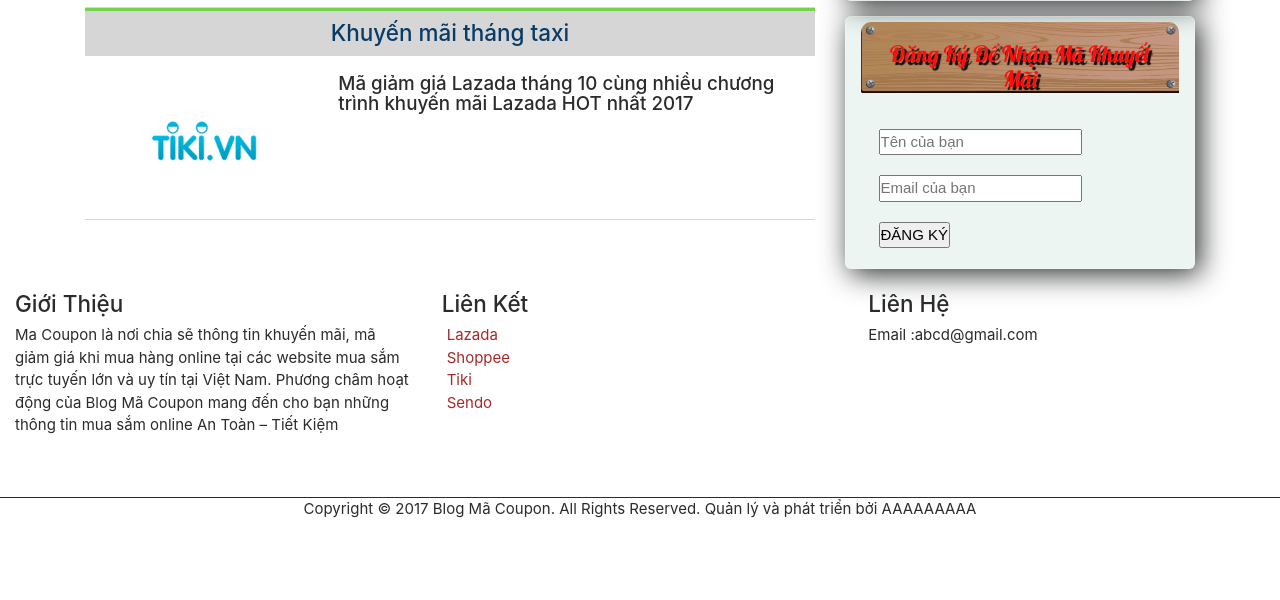
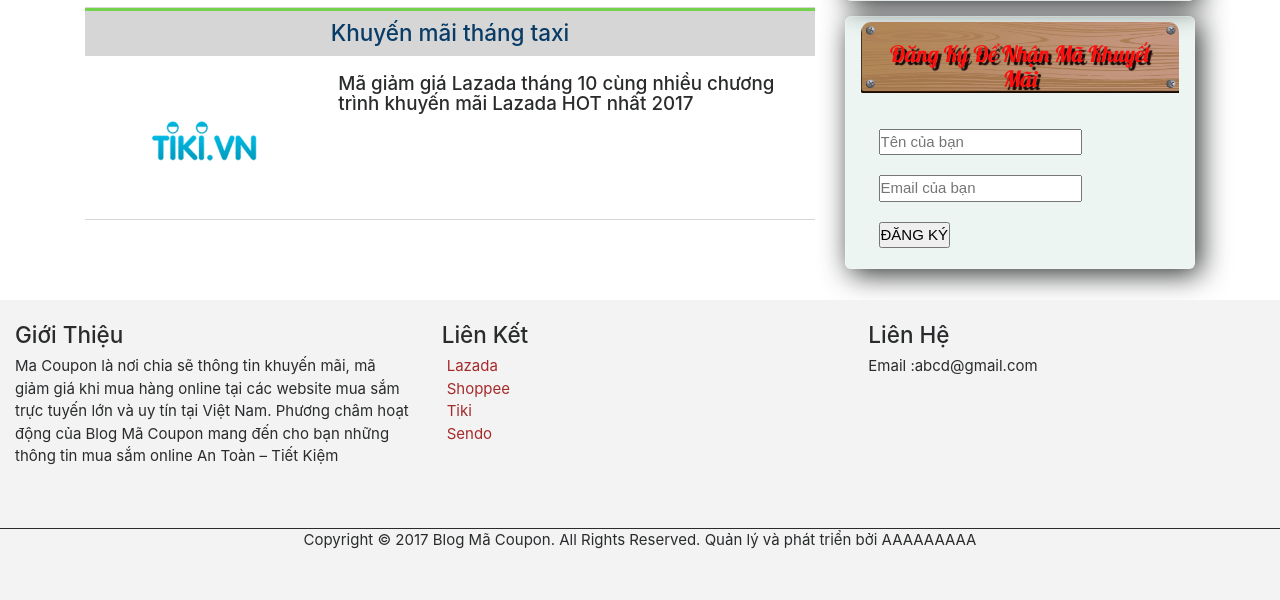
Before and after one commit to trucuit/magiamgia, a PHP site: page / in a window 1280 px wide. Shown: the part 1454-2054 px from the top of the page. Before the commit the page ends 1972 px from the top, so only its background shows below. Run offline with PHP 8.4, Linux system fonts and the light colour scheme.

Commit message:
no message

```diff
--- a/css/myCSS.css
+++ b/css/myCSS.css
@@ -141,3 +141,12 @@
         *{}
     }
 /* //tablet */
+
+
+
+
+div#footer {
+    background-color: #f3f3f3;
+    margin-top: 31px;
+    height: 300px;
+}
```
